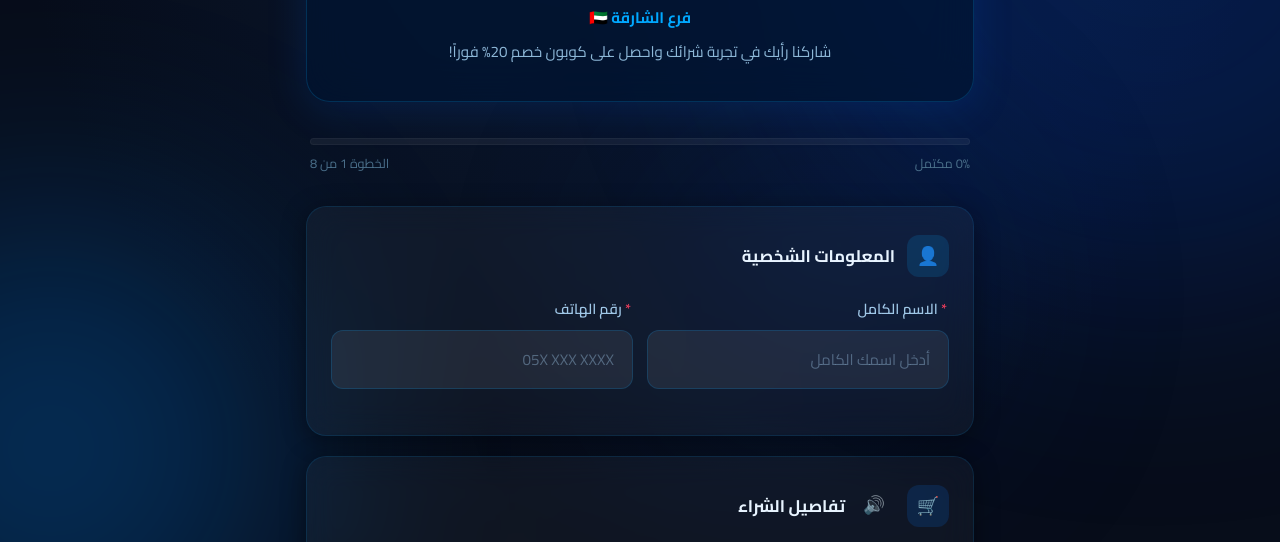
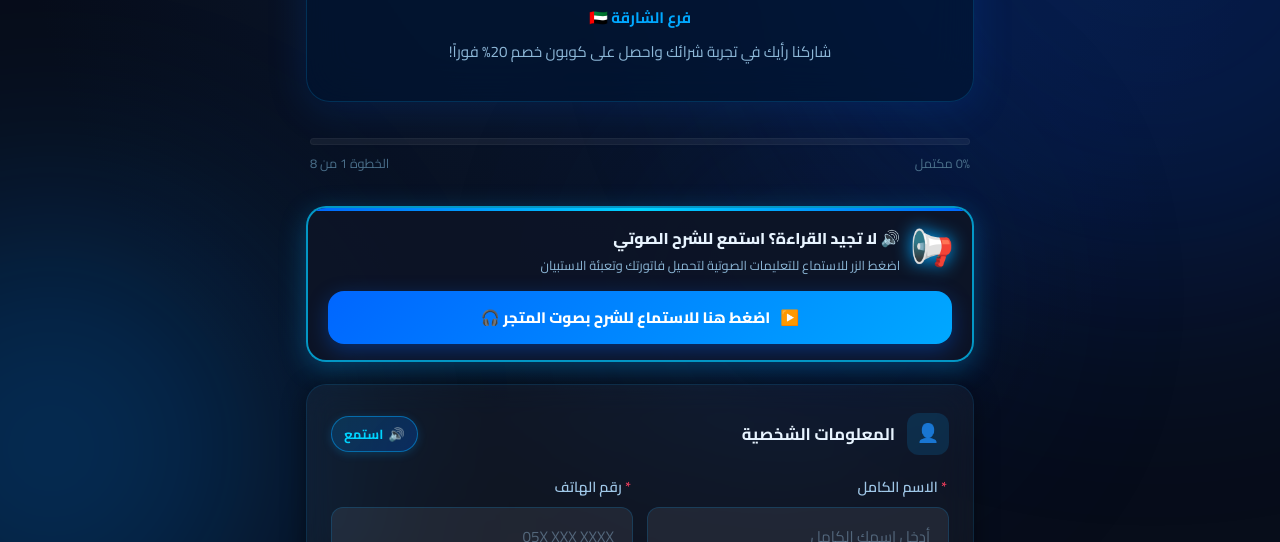
Before and after one commit to amiralafify11-blip/vo, a website: page index.html in a window 1280 px wide. Shown: the part 239-781 px from the top of the page. Drawn offline with Linux system fonts and the light colour scheme; no server answers.

Commit message:
Update index.html - prominent audio guide and admin voice controls

```diff
--- a/index.html
+++ b/index.html
@@ -10,20 +10,120 @@
   <title id="page-title">استبيان رضا العملاء - أمير العفيفي للهواتف</title>
   <link rel="stylesheet" href="style.css">
   <style>
-    /* TTS Button */
+    /* Enhanced Prominent TTS Buttons */
     .tts-btn {
-      background: none;
+      display: inline-flex;
+      align-items: center;
+      gap: 5px;
+      background: linear-gradient(135deg, rgba(0, 168, 255, 0.16), rgba(0, 102, 255, 0.25));
+      border: 1.5px solid rgba(0, 168, 255, 0.5);
+      border-radius: 20px;
+      padding: 5px 12px;
+      cursor: pointer;
+      color: #00d4ff;
+      font-size: 0.82rem;
+      font-weight: 700;
+      font-family: 'Cairo', sans-serif;
+      transition: all 0.25s ease;
+      box-shadow: 0 2px 10px rgba(0, 168, 255, 0.2);
+      vertical-align: middle;
+      margin-right: auto;
+      text-decoration: none;
+    }
+    .tts-btn:hover {
+      background: linear-gradient(135deg, #00a8ff, #0066ff);
+      color: #ffffff;
+      transform: scale(1.05);
+      box-shadow: 0 4px 16px rgba(0, 168, 255, 0.45);
+    }
+    .tts-btn.speaking {
+      background: linear-gradient(135deg, #10b981, #059669);
+      border-color: #10b981;
+      color: #ffffff;
+      animation: audio-pulse 1.2s infinite alternate;
+    }
+    @keyframes audio-pulse {
+      0% { transform: scale(1); box-shadow: 0 0 8px rgba(16, 185, 129, 0.4); }
+      100% { transform: scale(1.06); box-shadow: 0 0 18px rgba(16, 185, 129, 0.8); }
+    }
+
+    /* Prominent Audio Guide Banner for Customer */
+    .audio-guide-banner {
+      background: rgba(13, 21, 38, 0.95);
+      border: 2px solid #00a8ff;
+      border-radius: var(--radius-xl);
+      padding: 16px 20px;
+      margin-bottom: 22px;
+      box-shadow: 0 8px 30px rgba(0, 168, 255, 0.25), inset 0 0 20px rgba(0, 168, 255, 0.08);
+      display: flex;
+      flex-direction: column;
+      gap: 12px;
+      position: relative;
+      overflow: hidden;
+      animation: banner-glow 3s infinite alternate;
+    }
+    @keyframes banner-glow {
+      0% { border-color: rgba(0, 168, 255, 0.5); box-shadow: 0 4px 20px rgba(0, 168, 255, 0.2); }
+      100% { border-color: rgba(0, 212, 255, 0.9); box-shadow: 0 8px 32px rgba(0, 168, 255, 0.4); }
+    }
+    .audio-guide-banner::before {
+      content: '';
+      position: absolute;
+      top: 0; left: 0; right: 0;
+      height: 3px;
+      background: linear-gradient(90deg, #0066ff, #00d4ff, #0066ff);
+    }
+    .audio-guide-header {
+      display: flex;
+      align-items: center;
+      gap: 12px;
+    }
+    .audio-guide-anim-icon {
+      font-size: 2rem;
+      flex-shrink: 0;
+      filter: drop-shadow(0 0 8px #00a8ff);
+      animation: icon-bounce 2s infinite ease-in-out;
+    }
+    @keyframes icon-bounce {
+      0%, 100% { transform: translateY(0); }
+      50% { transform: translateY(-4px) scale(1.1); }
+    }
+    .audio-guide-title {
+      font-size: 0.98rem;
+      font-weight: 800;
+      color: #e8f4ff;
+    }
+    .audio-guide-desc {
+      font-size: 0.8rem;
+      color: #8db8d8;
+      margin-top: 2px;
+    }
+    .audio-guide-play-btn {
+      display: flex;
+      align-items: center;
+      justify-content: center;
+      gap: 10px;
+      width: 100%;
+      padding: 12px 18px;
+      background: linear-gradient(135deg, #0066ff, #00a8ff);
       border: none;
+      border-radius: var(--radius-lg);
+      color: white;
+      font-family: 'Cairo', sans-serif;
+      font-size: 0.95rem;
+      font-weight: 800;
       cursor: pointer;
-      font-size: 1.1rem;
-      padding: 2px 6px;
-      border-radius: 6px;
-      transition: background 0.2s;
-      opacity: 0.7;
-      vertical-align: middle;
-      margin-right: 4px;
+      box-shadow: 0 6px 20px rgba(0, 102, 255, 0.35);
+      transition: all 0.3s ease;
     }
-    .tts-btn:hover { background: rgba(139,92,246,0.12); opacity: 1; }
+    .audio-guide-play-btn:hover {
+      transform: translateY(-2px);
+      box-shadow: 0 8px 24px rgba(0, 168, 255, 0.55);
+    }
+    .audio-guide-play-btn.playing {
+      background: linear-gradient(135deg, #ef4444, #dc2626);
+      box-shadow: 0 6px 20px rgba(239, 68, 68, 0.4);
+    }
 
     /* Voice Recording */
     .recording-area {
@@ -145,6 +245,22 @@
       </div>
     </div>
 
+    <!-- Prominent Audio Guide for Illiterate / Non-reading Customers -->
+    <div class="audio-guide-banner" id="audio-guide-banner">
+      <div class="audio-guide-header">
+        <div class="audio-guide-anim-icon">📢</div>
+        <div class="audio-guide-info">
+          <div class="audio-guide-title">🔊 لا تجيد القراءة؟ استمع للشرح الصوتي</div>
+          <div class="audio-guide-desc">اضغط الزر للاستماع للتعليمات الصوتية لتحميل فاتورتك وتعبئة الاستبيان</div>
+        </div>
+      </div>
+      <button type="button" class="audio-guide-play-btn" id="audio-guide-play-btn" onclick="toggleCustomerAudioGuide()">
+        <span id="guide-icon">▶️</span>
+        <span id="guide-btn-text">اضغط هنا للاستماع للشرح بصوت المتجر 🎧</span>
+      </button>
+      <audio id="customer-voice-player" preload="none" style="display:none;"></audio>
+    </div>
+
     <!-- Survey Form -->
     <form id="survey-form" novalidate>
 
@@ -153,6 +269,7 @@
         <div class="section-title">
           <span class="icon purple">👤</span>
           <span>المعلومات الشخصية</span>
+          <button type="button" class="tts-btn" onclick="speakText('المعلومات الشخصية: الاسم ورقم الهاتف', this)" title="استمع"><span class="tts-icon">🔊</span> <span>استمع</span></button>
         </div>
         <div class="form-row">
           <div class="form-group">
@@ -172,8 +289,8 @@
       <div class="form-section">
         <div class="section-title">
           <span class="icon blue">🛒</span>
-          <button type="button" class="tts-btn" onclick="speakText('تفاصيل الشراء')" title="استمع">🔊</button>
           <span>تفاصيل الشراء</span>
+          <button type="button" class="tts-btn" onclick="speakText('تفاصيل الشراء: اختر الفرع وتاريخ الشراء وهل تم الشراء', this)" title="استمع"><span class="tts-icon">🔊</span> <span>استمع</span></button>
         </div>
 
         <!-- Branch selection (loaded dynamically from settings) -->
@@ -237,8 +354,8 @@
       <div class="form-section">
         <div class="section-title">
           <span class="icon gold">📢</span>
-          <button type="button" class="tts-btn" onclick="speakText('كيف عرفت عنا؟')" title="استمع">🔊</button>
           <span>كيف عرفت عنا؟</span>
+          <button type="button" class="tts-btn" onclick="speakText('كيف عرفت عنا؟ فيسبوك، تيك توك، انستجرام، واتساب، أو بالصدفة', this)" title="استمع"><span class="tts-icon">🔊</span> <span>استمع</span></button>
         </div>
         <div class="options-grid">
           <label class="option-card">
@@ -284,8 +401,8 @@
       <div class="form-section">
         <div class="section-title">
           <span class="icon emerald">📍</span>
-          <button type="button" class="tts-btn" onclick="speakText('الإمارة')" title="استمع">🔊</button>
           <span>الإمارة</span>
+          <button type="button" class="tts-btn" onclick="speakText('اختر إمارتك', this)" title="استمع"><span class="tts-icon">🔊</span> <span>استمع</span></button>
         </div>
         <div class="form-group">
           <label for="emirate"><span class="required">*</span> اختر إمارتك</label>
@@ -307,8 +424,8 @@
       <div class="form-section">
         <div class="section-title">
           <span class="icon rose">💬</span>
-          <button type="button" class="tts-btn" onclick="speakText('تجربتك مع الموظفين')" title="استمع">🔊</button>
           <span>تجربتك مع الموظفين</span>
+          <button type="button" class="tts-btn" onclick="speakText('أخبرنا عن تجربتك مع موظفينا. يمكنك تسجيل ملاحظة صوتية بالضغط على زر الميكروفون، أو كتابة تجربتك بالأسفل', this)" title="استمع"><span class="tts-icon">🔊</span> <span>استمع</span></button>
         </div>
 
         <!-- Voice Recording -->
@@ -338,8 +455,8 @@
       <div class="form-section">
         <div class="section-title">
           <span class="icon gold">⭐</span>
-          <button type="button" class="tts-btn" onclick="speakText('تقييم المحل')" title="استمع">🔊</button>
           <span>تقييم المحل</span>
+          <button type="button" class="tts-btn" onclick="speakText('تقييم المحل: كم نجمة تعطي المحل من نجمة إلى خمس نجوم', this)" title="استمع"><span class="tts-icon">🔊</span> <span>استمع</span></button>
         </div>
         <div class="form-group">
           <label><span class="required">*</span> كم نجمة تعطي المحل؟</label>
@@ -390,15 +507,16 @@
 
       <!-- Invoice Download -->
       <div class="maps-card" id="invoice-card" style="display: none;">
-        <div class="maps-header">
+        <div class="maps-header" style="align-items: center;">
           <div class="maps-icon" style="background: #d1fae5;">🧾</div>
-          <div>
+          <div style="flex: 1;">
             <div class="maps-title">فاتورة الشراء الخاصة بك</div>
             <div class="maps-subtitle">يمكنك الآن تحميل فاتورتك بعد إكمال الاستبيان</div>
           </div>
+          <button type="button" class="tts-btn" onclick="speakText('اضغط على الزر الأخضر بالأسفل لتحميل وتنزيل فاتورة الشراء الخاصة بك بصيغة بي دي إف', this)" title="استمع"><span class="tts-icon">🔊</span> <span>استمع</span></button>
         </div>
-        <a href="#" id="invoice-download-btn" class="maps-btn" style="background: linear-gradient(135deg, #d1fae5, #a7f3d0); color: #065f46; border-color: rgba(16, 185, 129, 0.3);">
-          📥 تحميل الفاتورة
+        <a href="#" id="invoice-download-btn" class="maps-btn" style="background: linear-gradient(135deg, #10b981, #059669); color: white; border: none; font-size: 1.05rem; font-weight: 800; box-shadow: 0 4px 15px rgba(16,185,129,0.35);">
+          📥 اضغط هنا لتحميل الفاتورة (PDF)
         </a>
       </div>
 
```
